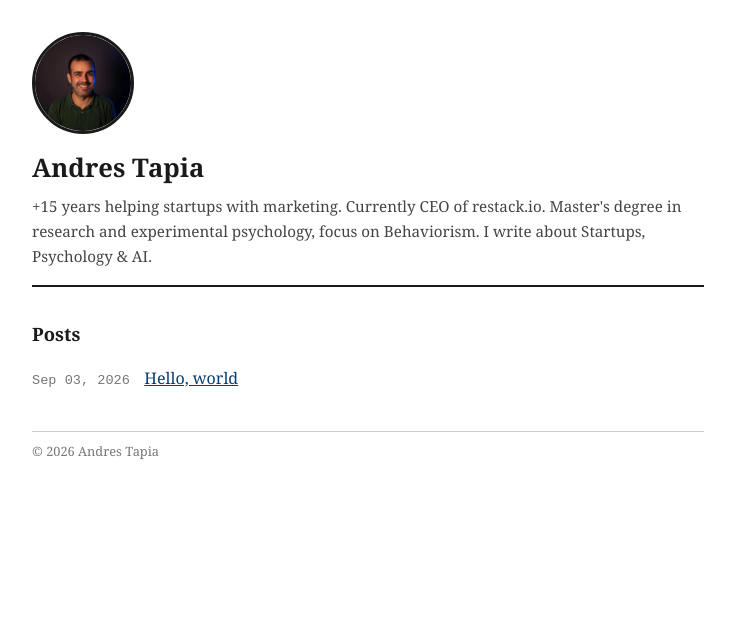
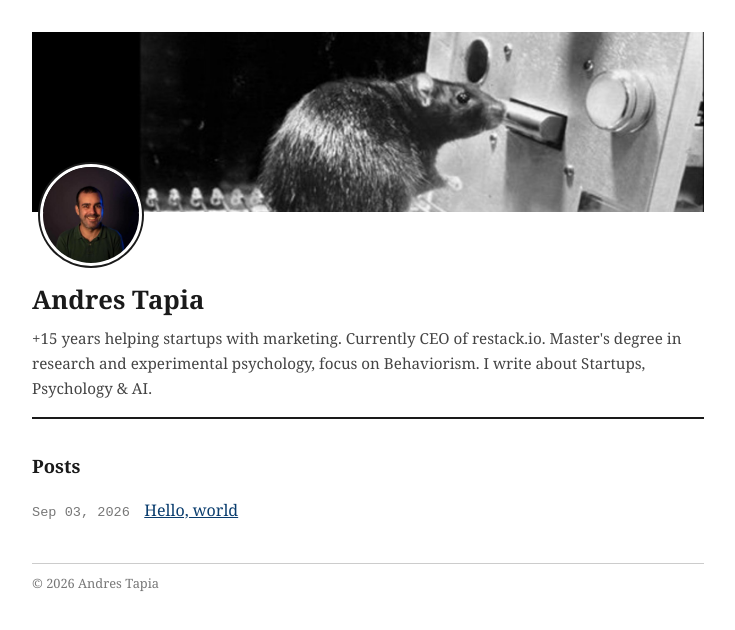
Before and after one commit to atapiawastaken/atapiawastaken.github.io, a Jekyll site: the page built from index.md, in a window 1280 px wide. Shown: the top 630 px of the page, without its empty margins (272-1007 px from the left). Built offline with Jekyll 4.4.1, drawn with Linux system fonts in a browser that asks for light colours.

Commit message:
Header banner with rat photo, avatar overlapping

```diff
--- a/_layouts/default.html
+++ b/_layouts/default.html
@@ -11,8 +11,11 @@
            padding: 0 1.25em; line-height: 1.65; }
     a { color: #0a3d6e; }
     header { border-bottom: 2px solid #1a1a1a; margin-bottom: 2em; }
+    header .banner { height: 180px; background: #222 url("/assets/banner.jpg")
+                     center / cover no-repeat; }
     header img { width: 96px; height: 96px; border-radius: 50%;
-                 border: 3px solid #1a1a1a; background: #fff; display: block; }
+                 border: 3px solid #fff; box-shadow: 0 0 0 2px #1a1a1a;
+                 background: #fff; display: block; margin: -48px 0 0 0.5em; }
     header h1 { font-size: 1.6em; margin: 0.5em 0 0.2em; }
     header h1 a { text-decoration: none; color: inherit; }
     .bio { color: #444; font-size: 0.95em; margin-top: 0.3em; }
@@ -32,6 +35,7 @@
 </head>
 <body>
   <header>
+    <div class="banner"></div>
     <img src="/assets/me.jpg" alt="{{ site.title }}">
     <h1><a href="/">{{ site.title }}</a></h1>
     <p class="bio">+15 years helping startups with marketing. Currently CEO of
```
Also changed, not shown: assets/banner.jpg (added).
